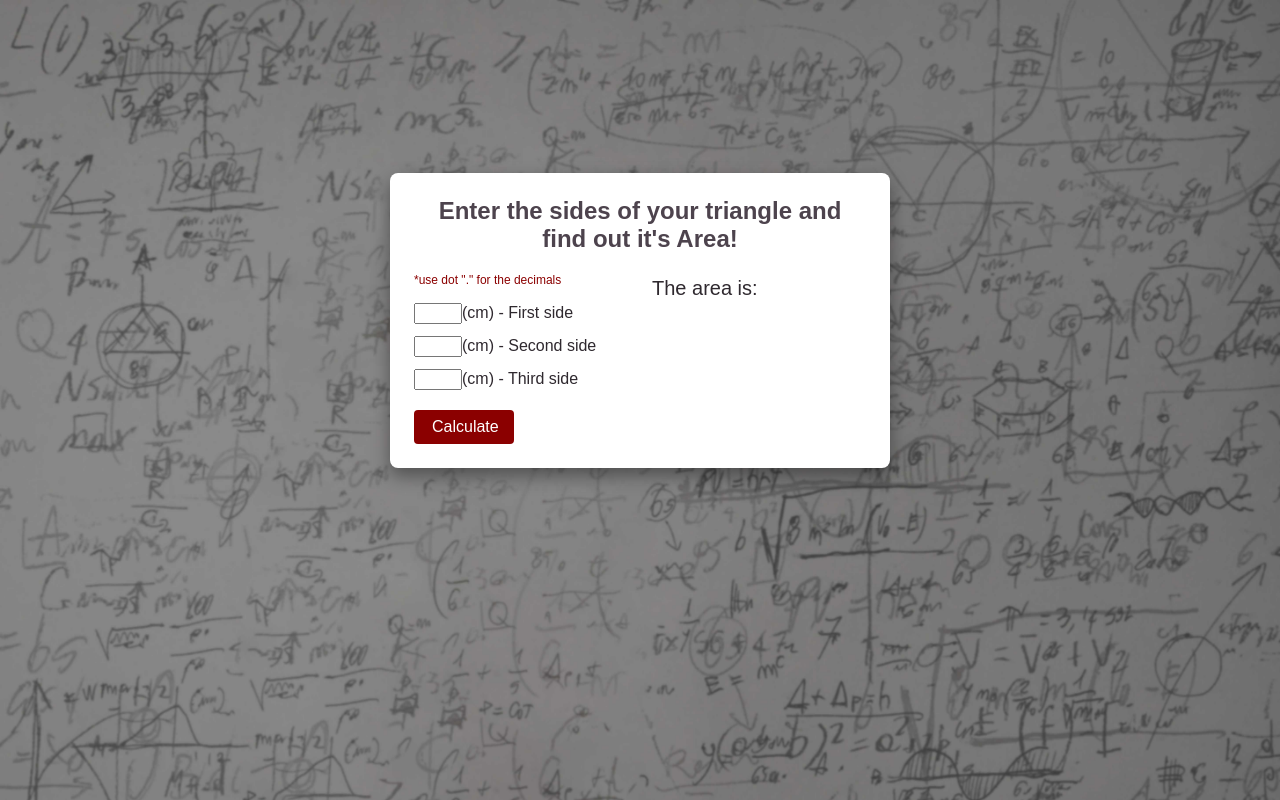
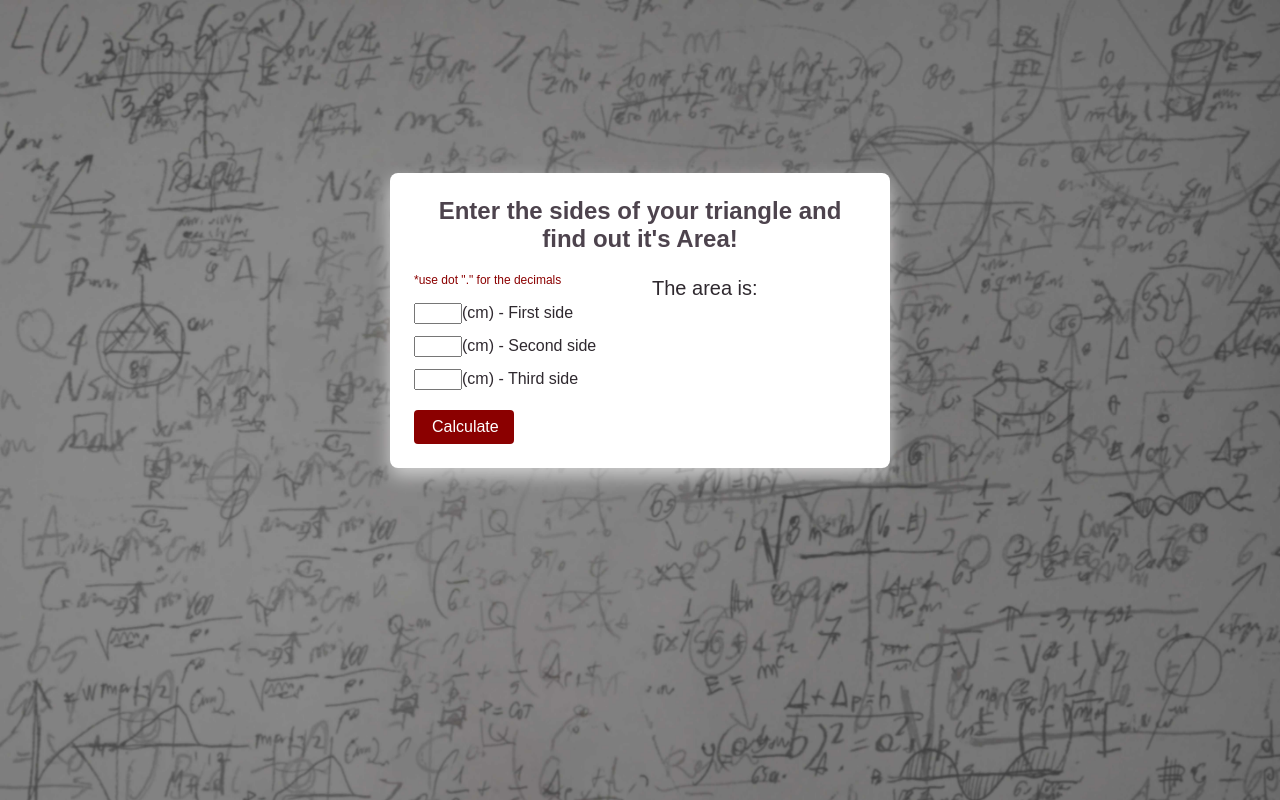
Before and after one commit to vlad-gby/triangle-area, a plain HTML site: page index.html in a window 1280 px wide. Drawn offline with Linux system fonts and the light colour scheme.

Commit message:
White shadow, finally

```diff
--- a/style.css
+++ b/style.css
@@ -17,7 +17,7 @@ body{
   padding: 24px;
   width: 500px;
   border-radius: 8px;
-  box-shadow: 0px 8px 18px rgba(0, 0, 0, 0.4);
+  box-shadow: 0px 8px 18px rgba(255, 255, 255, 0.6);
   background-color: white;
   color: rgb(47, 41, 47);
 }
```
